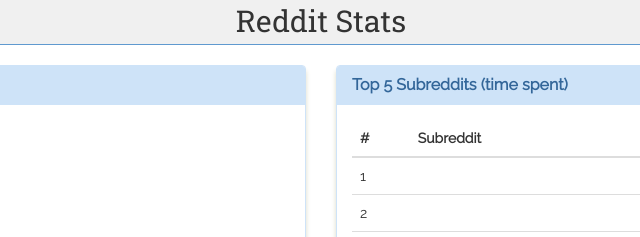
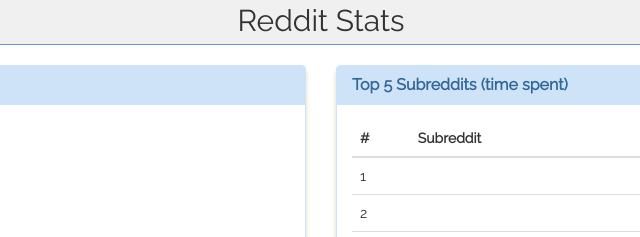
Before and after one commit to tom2zip/reddit-stats, a browser extension: page options.html in a window 1280 px wide. Shown: the top 237 px of the page, 319-959 px from the left. Drawn offline with Linux system fonts and the light colour scheme.

Commit message:
Removed Roboto Slab

```diff
--- a/options.css
+++ b/options.css
@@ -12,7 +12,7 @@
 	height: 45px;
 	border-bottom: 1px solid rgb(95, 153, 207);
 	text-align: center;
-	font-family: 'Roboto Slab', serif;
+	font-family: 'Raleway', sans-serif;
 	font-size: 30px;
 	background-color: rgb(240, 240, 240);
 }
--- a/options.html
+++ b/options.html
@@ -4,7 +4,6 @@
 	<title>Options</title>
 
 	<link rel="stylesheet" href="bootstrap-3.3.6-dist/css/bootstrap.min.css">
-	<link rel="stylesheet" href="https://fonts.googleapis.com/css?family=Roboto+Slab">
 	<link rel="stylesheet" href="https://fonts.googleapis.com/css?family=Raleway">
 	<link rel='stylesheet' type='text/css' href='options.css'>
 
```
